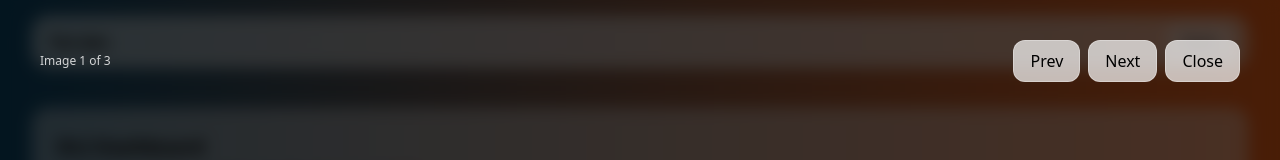
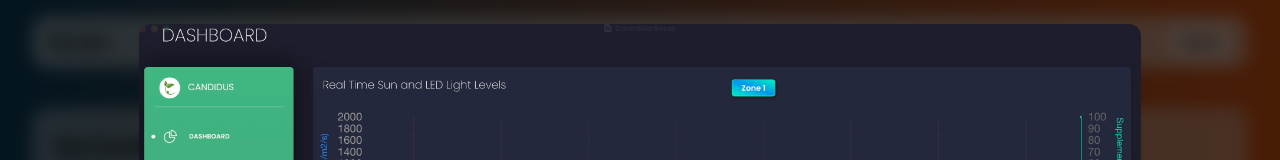
Before and after one commit to torrance-k/portfolio, a Vue app: page /projects/dli-dashboard in a window 1280 px wide. Both pictures are taken after a click on the button 229 px from the left and 440 px from the top of the page. Shown: the top 160 px of the page. Built offline with nearby package versions, Linux system fonts and the light colour scheme.

Commit message:
fix: adjust fixed height to prevent zero-height on browser

```diff
--- a/src/components/Gallery.vue
+++ b/src/components/Gallery.vue
@@ -27,8 +27,9 @@
         <div v-if="show && total" class="fixed inset-0 z-[60] bg-black/70 backdrop-blur-sm p-3 sm:p-6"
             @click.self="close" role="dialog" aria-modal="true">
             <!-- Fixed stage keeps controls in the same place regardless of image size -->
-            <div class="mx-auto w-[min(96vw,1200px)] grid grid-rows-[minmax(0,1fr)_auto_auto] h-[92svh] sm:h-auto">
-                <figure class="relative w-full h-full min-h-0">
+            <div
+                class="mx-auto w-[min(96vw,1200px)] grid grid-rows-[minmax(0,1fr)_auto_auto] h-[92svh] sm:h-[80vh] lg:h-[85vh]">
+                <figure class="relative w-full h-full min-h-0 sm:min-h-[320px]">
                     <img :src="(imgs[current] as any).src"
                         :alt="(imgs[current] as any).caption || `Screenshot ${current + 1}`"
                         class="absolute inset-0 m-auto max-w-full max-h-full w-auto h-auto object-contain rounded-xl shadow-lg"
```
